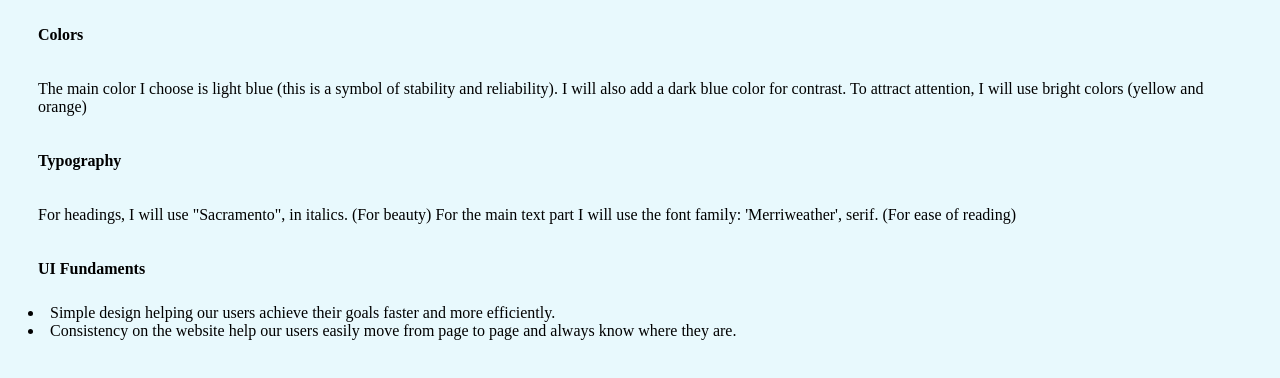
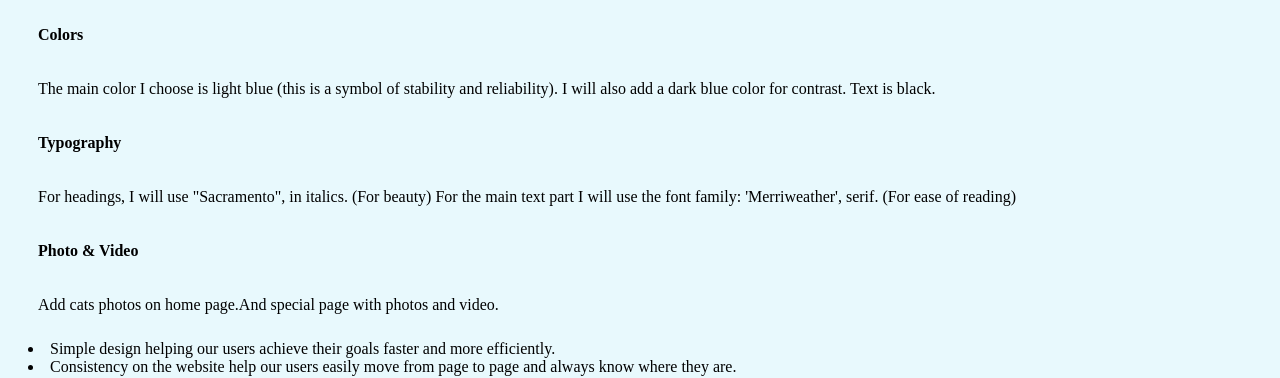
Before and after one commit to vsviryd777/web115-myBrand, a plain HTML site: page index.html in a window 1280 px wide. Shown: the part 430-808 px from the top of the page. Drawn offline with Linux system fonts and the light colour scheme.

Commit message:
Update index.html
change text in p

```diff
--- a/index.html
+++ b/index.html
@@ -29,11 +29,12 @@
      <h2><b>UI/UX Design </b></h2>
 <p><b>Colors</b></p>
 <p>The main color I choose is light blue (this is a symbol of stability and reliability). I will also add a dark blue color for contrast.
-  To attract attention, I will use bright colors (yellow and orange)</p>
+  Text is black.</p>
 <p><b>Typography</b></p>
 <p>For headings, I will use "Sacramento", in italics. (For beauty)
   For the main text part I will use the font family: 'Merriweather', serif. (For ease of reading)</p>
-<p><b>UI Fundaments</b>
+<p><b>Photo & Video</b></p>
+<p>Add cats photos on home page.And special page with photos and video. </b>
   <li>Simple design helping our users achieve their goals faster and more efficiently.</li>
 <li>Consistency on the website help our users easily move from page to page and always know where they are.</li>
  </p>
```
